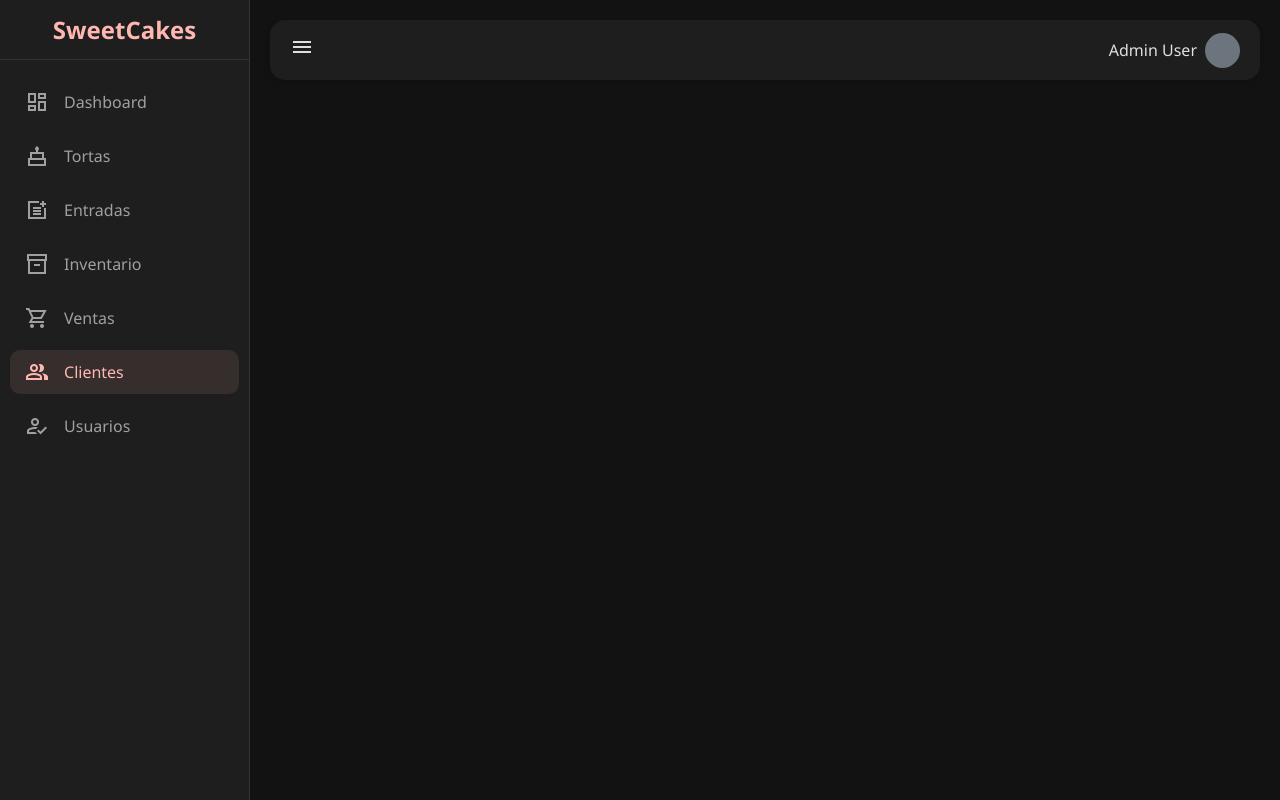
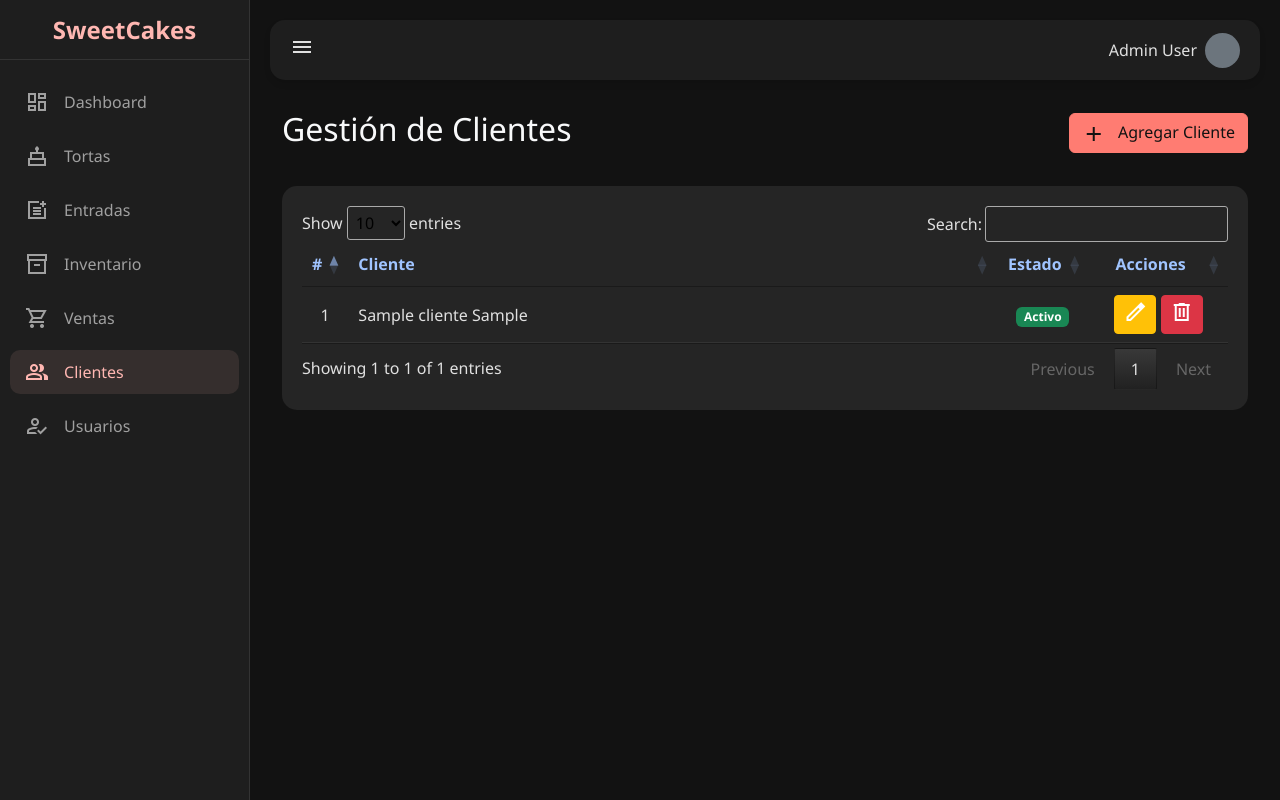
Before and after one commit to D34DSH0T-77/SFT, a PHP site: page /SFT/clientes in a window 1280 px wide. Run offline with PHP 8.4, Linux system fonts and the light colour scheme; tables that the repository leaves empty hold one stand-in row (values such as "Sample post"); some libraries are stand-ins or nearby versions.

Commit message:
Clientes y 404

```diff
--- a/src/Controllers/ClientesController.php
+++ b/src/Controllers/ClientesController.php
@@ -2,13 +2,63 @@
 
 namespace App\Controllers;
 
+use App\Models\Clientes;
+
 class ClientesController {
+    private Clientes $clientesModel;
+
+    public function __construct() {
+        $this->clientesModel = new Clientes();
+    }
+
     public function index() {
-
+        $clientes = $this->clientesModel->mostrar();
         $data = [
             'title' => 'Clientes',
-            'moduloActivo' => 'clientes'
+            'moduloActivo' => 'clientes',
+            'clientes' => $clientes,
+            'mensaje' => $_SESSION['mensaje'] ?? null
         ];
         render_view('clientes', $data);
+        unset($_SESSION['mensaje']);
+    }
+
+    public function agregar() {
+        if ($_SERVER['REQUEST_METHOD'] !== 'POST') {
+            header('Location: ' . RUTA_BASE . 'clientes');
+            exit;
+        }
+
+        $clientes = $this->clientesModel;
+        $clientes->nombre = $_POST['nombre'] ?? '';
+        $clientes->apellido = $_POST['apellido'] ?? '';
+        $clientes->estado = $_POST['estado'] ?? 'Activo';
+
+        $errores = [];
+
+        if (empty($errores)) {
+            if ($this->clientesModel->agregar($clientes)) {
+                $_SESSION['mensaje'] = [
+                    'tipo' => 'success',
+                    'texto' => 'Cliente agregado correctamente'
+                ];
+                header('Location: ' . RUTA_BASE . 'clientes');
+                exit;
+            } else {
+                $_SESSION['mensaje'] = [
+                    'tipo' => 'danger',
+                    'texto' => 'Error al agregar el cliente'
+                ];
+                header('Location: ' . RUTA_BASE . 'clientes');
+                exit;
+            }
+        } else {
+            $_SESSION['mensaje'] = [
+                'tipo' => 'danger',
+                'texto' => 'Error en el formulario'
+            ];
+            header('Location: ' . RUTA_BASE . 'clientes');
+            exit;
+        }
     }
 }
--- a/src/Models/Clientes.php
+++ b/src/Models/Clientes.php
@@ -1,68 +1,71 @@
 <?php
 
 namespace App\Models;
+
 use App\Conex\Conexion;
+use PDO;
 
-Class Clientes extends Conexio{
+class Clientes extends Conexion {
     public $id;
     public $nombre;
     public $apellido;
     public $estado;
 
-    public function agregar(Clientes $clientes){
-        $sql="INSERT INTO clientes (nombre,apellido,estado) VALUES (:nombre, :apellido, :estado)";
-        try{
-            $stmt=$this->conn->prepare($sql);
+    private $tabla = 'clientes';
+
+    public function agregar(Clientes $clientes) {
+        $sql = "INSERT INTO {$this->tabla} (nombre, apellido, estado) VALUES (:nombre, :apellido, :estado)";
+        try {
+            $stmt = $this->conn->prepare($sql);
             $stmt->bindParam(":nombre", $clientes->nombre);
             $stmt->bindParam(":apellido", $clientes->apellido);
             $stmt->bindParam(":estado", $clientes->estado);
-            $stmt->execute();
-        }catch(\Throwable $th){
-            error_log("fallo al agregar".$th->getMessage());
+            return $stmt->execute();
+        } catch (\Throwable $th) {
+            error_log("fallo al agregar" . $th->getMessage());
         }
-
     }
-    public function editar(Clientes $clientes){
-        $sql="UPDATE clientes SET nombre=:nombre, apellido=:apellido, estado=:estado WHERE id=:id";
-        try{
-            $stmt=$this->conn->prepare($sql);
+    public function editar(Clientes $clientes) {
+        $sql = "UPDATE {$this->tabla} SET nombre=:nombre, apellido=:apellido, estado=:estado WHERE id=:id";
+        try {
+            $stmt = $this->conn->prepare($sql);
             $stmt->bindParam(":nombre", $clientes->nombre);
             $stmt->bindParam(":apellido", $clientes->apellido);
             $stmt->bindParam(":estado", $clientes->estado);
-            $stmt->execute();
-        }catch(\Throwable $th){
-            error_log("fallo al editar".$th->getMessage());
+            return $stmt->execute();
+        } catch (\Throwable $th) {
+            error_log("fallo al editar" . $th->getMessage());
         }
     }
-    public function eliminar($id){
-        $sql="DELETE FROM clientes WHERE id=:id";
-        try{
-            $stmt=$this->conn->prepare($sql);
+    public function eliminar($id) {
+        $sql = "DELETE FROM {$this->tabla} WHERE id=:id";
+        try {
+            $stmt = $this->conn->prepare($sql);
+            $stmt->bindParam(":id", $id);
+            return $stmt->execute();
+        } catch (\Throwable $th) {
+            error_log("fallo al eliminar" . $th->getMessage());
+        }
+    }
+    public function buscarPorid($id) {
+        $sql = "SELECT * FROM {$this->tabla} WHERE id=:id";
+        try {
+            $stmt = $this->conn->prepare($sql);
             $stmt->bindParam(":id", $id);
             $stmt->execute();
-        }catch(\Throwable $th){
-            error_log("fallo al eliminar".$th->getMessage());
+            return $stmt->fetch(PDO::FETCH_CLASS, Clientes::class);
+        } catch (\Throwable $th) {
+            error_log("fallo al buscar por id" . $th->getMessage());
         }
     }
-    public function buscarPorid($id){
-        $sql="SELECT * FROM clientes WHERE id=:id";
-        try{
-            $stmt=$this->conn->prepare($sql);
-            $stmt->bindParam(":id", $id);
+    public function mostrar() {
+        $sql = "SELECT * FROM {$this->tabla}";
+        try {
+            $stmt = $this->conn->prepare($sql);
             $stmt->execute();
-            return $stmt->fetch();
-        }catch(\Throwable $th){
-            error_log("fallo al buscar por id".$th->getMessage());
-        }
-    }
-    public function mostrar(){
-        $sql="SELECT * FROM clientes";
-        try{
-            $stmt=$this-conn->prepare($sql);
-            $stmt->execute();
-            return $stmt->fetchAll();
-        }catch(\Throwable $th){
-            error_log("fallo total".$th->getMessage());
+            return $stmt->fetchAll(PDO::FETCH_CLASS, Clientes::class);
+        } catch (\Throwable $th) {
+            error_log("fallo total" . $th->getMessage());
         }
     }
 }
--- a/src/Views/clientes.php
+++ b/src/Views/clientes.php
@@ -9,7 +9,88 @@
 
         <!-- Dashboard Widgets -->
         <div class="container-fluid">
+            <div class="d-flex justify-content-between align-items-center mb-4">
+                <h2 class="text-light">Gestión de Clientes</h2>
+                <button type="button" class="btn btn-primary" data-bs-toggle="modal" data-bs-target="#modalClientes">
+                    <span class="material-symbols-sharp me-2" style="vertical-align: middle;">add</span> Agregar Cliente
+                </button>
+            </div>
 
+            <?php if (!empty($mensaje)): ?>
+                <div class="alert alert-<?= htmlspecialchars($mensaje['tipo']) ?> alert-dismissible fade show" role="alert">
+                    <?= htmlspecialchars($mensaje['texto'] ?? '') ?>
+                    <button type="button" class="btn-close" data-bs-dismiss="alert" aria-label="Close"></button>
+                </div>
+            <?php endif; ?>
+
+            <div class="table-container">
+                <div class="table-responsive">
+                    <table class="custom-table" id="myTable">
+                        <thead>
+                            <tr>
+                                <th width="5%" class="text-center no-ordenar">#</th>
+                                <th class="no-ordenar">Cliente</th>
+                                <th width="10%" class="text-center no-ordenar">Estado</th>
+                                <th width="15%" class="text-center no-ordenar">Acciones</th>
+                            </tr>
+                        </thead>
+                        <tbody>
+                            <?php if (isset($clientes) && !empty($clientes)): ?>
+                                <?php $contador = 1; ?>
+                                <?php foreach ($clientes as $cliente): ?>
+                                    <tr>
+                                        <td class="text-center"><?= $contador++ ?></td>
+                                        <td><?= $cliente->nombre . ' ' . $cliente->apellido ?></td>
+                                        <td class="text-center"><span class="badge <?= $cliente->estado === 'Activo' ? 'bg-success' : 'bg-danger' ?>"><?= $cliente->estado ?></span></td>
+                                        <td class="text-center">
+                                            <button class="btn btn-sm btn-warning text-white"><span class="material-symbols-sharp">edit</span></button>
+                                            <button class="btn btn-sm btn-danger"><span class="material-symbols-sharp">delete</span></button>
+                                        </td>
+                                    </tr>
+                                <?php endforeach; ?>
+                            <?php endif; ?>
+                        </tbody>
+                    </table>
+                </div>
+            </div>
+        </div>
+    </div>
+
+    <!-- Modal -->
+    <div class="modal fade" id="modalClientes" tabindex="-1" aria-hidden="true">
+        <div class="modal-dialog modal-dialog-centered">
+            <div class="modal-content" style="background-color: var(--bg-card); color: var(--text-main);">
+                <div class="modal-header" style="border-bottom-color: var(--border-color);">
+                    <h5 class="modal-title">Nuevo Cliente</h5>
+                    <button type="button" class="btn-close btn-close-white" data-bs-dismiss="modal" aria-label="Close"></button>
+                </div>
+                <div class="modal-body">
+                    <form id="formClientes" action="<?= RUTA_BASE ?>Clientes/agregar" method="post">
+
+                        <div class="row">
+                            <div class="col-md-6 mb-3">
+                                <label for="nombre" class="form-label">Nombre</label>
+                                <input type="text" class="form-control" id="nombre" name="nombre" style="background-color: var(--bg-body); color: var(--text-main); border-color: var(--border-color);" placeholder="Ej: nombre..." required>
+                            </div>
+                            <div class="col-md-6 mb-3">
+                                <label for="apellido" class="form-label">Apellido</label>
+                                <input type="text" class="form-control" id="apellido" name="apellido" style="background-color: var(--bg-body); color: var(--text-main); border-color: var(--border-color);" placeholder="Ej: apellido..." required>
+                            </div>
+                        </div>
+                        <div class="mb-3">
+                            <label for="estado" class="form-label">Estado</label>
+                            <select name="estado" id="estado" class="form-select" name="estado" style="background-color: var(--bg-body); color: var(--text-main); border-color: var(--border-color);" required>
+                                <option value="Activo" selected>Activo</option>
+                                <option value="Inactivo">Inactivo</option>
+                            </select>
+                        </div>
+                        <div class="modal-footer" style="border-top-color: var(--border-color);">
+                            <button type="button" class="btn btn-secondary" data-bs-dismiss="modal">Cancelar</button>
+                            <button type="submit" class="btn btn-primary">Guardar</button>
+                        </div>
+                    </form>
+                </div>
+            </div>
         </div>
     </div>
 
```
Also changed, not shown: src/Assets/css/404.css (added, +103 -0 lines), src/Views/404.php (added, +33 -0 lines), src/Assets/img/404.png (added).
